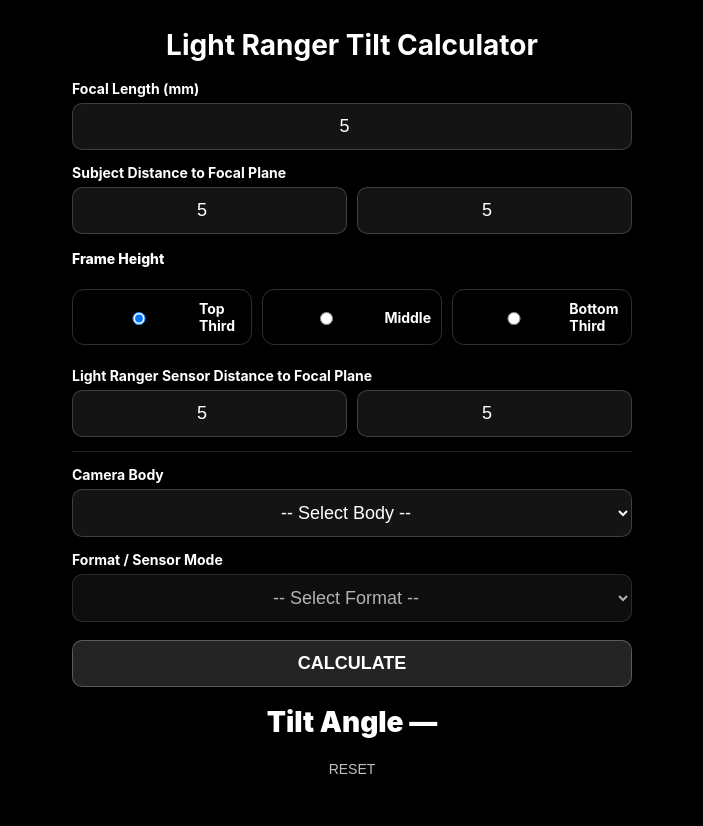
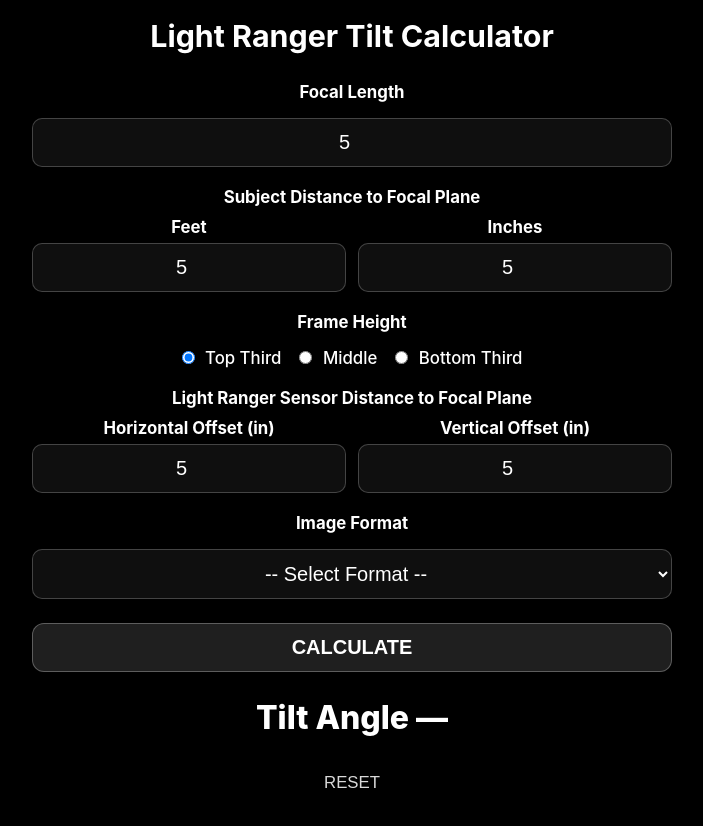
Before and after one commit to williamfranks150/lightrangertiltcalc, a plain HTML site: page index.html in a window 1280 px wide. Both pictures are taken after typing "5", "5", "5", "5", "5" into the empty fields and a click on the button "CALCULATE". Shown: the whole page, without its empty margins (288-991 px from the left). Drawn offline with Linux system fonts and the light colour scheme.

Commit message:
Refactor Light Ranger Tilt Calculator UI and logic
Updated HTML structure, styles, and JavaScript functionality for the Light Ranger Tilt Calculator. Improved layout, added new features, and enhanced user experience.

```diff
--- a/index.html
+++ b/index.html
@@ -3,272 +3,363 @@
 <head>
   <meta charset="UTF-8" />
   <meta name="viewport" content="width=device-width, initial-scale=1, viewport-fit=cover" />
-
   <title>Light Ranger Tilt Calculator</title>
 
   <!-- iOS standalone -->
   <meta name="apple-mobile-web-app-capable" content="yes" />
   <meta name="apple-mobile-web-app-status-bar-style" content="black-translucent" />
-  <meta name="apple-mobile-web-app-title" content="LR Tilt" />
-
   <meta name="theme-color" content="#000000" />
   <link rel="manifest" href="manifest.json" />
 
   <style>
     :root{
-      --bg:#000;
-      --fg:#fff;
-      --muted:rgba(255,255,255,.65);
-      --line:rgba(255,255,255,.18);
-      --field:rgba(255,255,255,.08);
+      --pad: 18px;
+      --border: rgba(255,255,255,0.22);
+      --field-bg: rgba(255,255,255,0.06);
+      --btn-bg: rgba(255,255,255,0.12);
     }
 
-    html, body { height: 100%; }
+    html, body { height: 100%; margin: 0; background:#000; color:#fff; }
+
     body{
-      margin:0;
-      background:var(--bg);
-      color:var(--fg);
-      font-family:-apple-system, system-ui, Segoe UI, Roboto, Helvetica, Arial, sans-serif;
-      -webkit-font-smoothing:antialiased;
-
+      font-family:-apple-system,BlinkMacSystemFont,"Segoe UI",Roboto,Helvetica,Arial,sans-serif;
       padding:
-        calc(env(safe-area-inset-top) + 18px)
-        calc(env(safe-area-inset-right) + 18px)
-        calc(env(safe-area-inset-bottom) + 18px)
-        calc(env(safe-area-inset-left) + 18px);
-
-      display:flex;
-      justify-content:center;
-      align-items:flex-start;
+        calc(env(safe-area-inset-top) + var(--pad))
+        calc(env(safe-area-inset-right) + var(--pad))
+        calc(env(safe-area-inset-bottom) + var(--pad))
+        calc(env(safe-area-inset-left) + var(--pad));
+      box-sizing:border-box;
     }
 
-    .wrap{ width:min(560px,100%); }
+    .app{
+      min-height: calc(100vh - env(safe-area-inset-top) - env(safe-area-inset-bottom));
+      max-width: 640px;
+      margin: 0 auto;
+      display:flex;
+      flex-direction:column;
+      align-items:center;
+      gap:10px;
+    }
 
     h2{
-      margin:10px 0 18px;
-      font-size:28px;
+      font-size: 1.9rem;
+      margin: 0 0 8px 0;
+      text-align:center;
       font-weight:700;
+    }
+
+    label, .frame-height-label{
+      width:100%;
+      display:block;
+      margin-top:10px;
+      font-weight:700;
+      font-size:1.05rem;
       text-align:center;
     }
 
-    label{
-      display:block;
-      margin-top:14px;
-      margin-bottom:6px;
-      font-weight:700;
-      font-size:14px;
-      text-align:left;
-    }
-
-    input, select, button{
+    input, select{
       width:100%;
+      padding:12px 10px;
+      margin-top:6px;
+      font-size:1.25rem;
+      text-align:center;
+      border-radius:10px;
+      border:1px solid var(--border);
+      background:var(--field-bg);
+      color:#fff;
       box-sizing:border-box;
-      border-radius:10px;
-      border:1px solid var(--line);
-      background:var(--field);
-      color:var(--fg);
-      padding:12px;
-      font-size:18px;
-      text-align:center;
       outline:none;
     }
 
     .inline-group{
       display:flex;
-      gap:10px;
+      gap:12px;
+      width:100%;
     }
-    .inline-group > div{ flex:1; }
-
-    .radio-title{
-      margin-top:16px;
-      font-weight:800;
-      font-size:14px;
-      text-align:left;
+    .inline-group label{
+      flex:1;
+      margin-top:0;
+      font-weight:700;
     }
 
     .radio-group{
-      margin-top:8px;
       display:flex;
-      gap:10px;
+      justify-content:center;
+      gap:18px;
+      flex-wrap:wrap;
+      width:100%;
+      margin-top:6px;
+    }
+    .radio-group label{
+      font-weight:500;
+      font-size:1.05rem;
+      width:auto;
+      margin-top:0;
+    }
+    .radio-group input{
+      width:auto;
+      margin:0 6px 0 0;
     }
 
-    .radio-pill{
-      flex:1;
-      border:1px solid var(--line);
-      border-radius:12px;
-      padding:10px;
+    .btn-row{
+      width:100%;
       display:flex;
       justify-content:center;
-      align-items:center;
-      gap:6px;
-      font-size:14px;
-    }
-
-    .divider{
       margin-top:14px;
-      height:1px;
-      background:rgba(255,255,255,.12);
-    }
-
-    .actions{
-      margin-top:18px;
     }
 
     #calcBtn{
-      font-weight:800;
-      background:rgba(255,255,255,.14);
-      border:1px solid rgba(255,255,255,.25);
+      width:100%;
+      padding:12px 10px;
+      font-size:1.25rem;
+      font-weight:700;
+      border-radius:12px;
+      border:1px solid rgba(255,255,255,0.28);
+      background:var(--btn-bg);
+      color:#fff;
     }
 
     #result{
-      margin-top:18px;
-      font-size:28px;
-      font-weight:900;
+      margin-top:16px;
+      font-size:2.0rem;
+      font-weight:800;
       text-align:center;
+      width:100%;
     }
 
     #resetBtn{
-      margin-top:10px;
+      margin-top:18px;
       background:transparent;
       border:none;
-      font-size:14px;
-      color:rgba(255,255,255,.75);
+      color:rgba(255,255,255,0.85);
+      font-size:1.05rem;
+      font-weight:300;
+      padding:8px 10px;
     }
   </style>
 </head>
 
 <body>
-<div class="wrap">
-
+  <div class="app">
     <h2>Light Ranger Tilt Calculator</h2>
 
-  <label>Focal Length (mm)</label>
-  <input type="number" id="focal" inputmode="numeric" />
+    <label for="focal">Focal Length</label>
+    <input type="number" id="focal" inputmode="decimal" />
 
     <label>Subject Distance to Focal Plane</label>
     <div class="inline-group">
-    <div><input type="number" id="feet" placeholder="Feet" /></div>
-    <div><input type="number" id="inches" placeholder="Inches" /></div>
+      <label>Feet<br><input type="number" id="feet" inputmode="numeric" /></label>
+      <label>Inches<br><input type="number" id="inches" inputmode="decimal" /></label>
     </div>
 
-  <div class="radio-title">Frame Height</div>
+    <div class="frame-height-label" style="margin-top: 10px;">Frame Height</div>
     <div class="radio-group">
-    <label class="radio-pill"><input type="radio" name="frame" value="top" checked />Top Third</label>
-    <label class="radio-pill"><input type="radio" name="frame" value="middle" />Middle</label>
-    <label class="radio-pill"><input type="radio" name="frame" value="bottom" />Bottom Third</label>
+      <label><input type="radio" name="frame" value="top" checked /> Top Third</label>
+      <label><input type="radio" name="frame" value="middle" /> Middle</label>
+      <label><input type="radio" name="frame" value="bottom" /> Bottom Third</label>
     </div>
 
-  <label style="margin-top:16px;">Light Ranger Sensor Distance to Focal Plane</label>
+    <label style="font-weight:700; margin-top: 10px;">Light Ranger Sensor Distance to Focal Plane</label>
     <div class="inline-group">
-    <div><input type="number" id="lr_offset" placeholder="Horizontal Offset (in)" /></div>
-    <div><input type="number" id="lr_height" placeholder="Vertical Offset (in)" /></div>
+      <label>Horizontal Offset (in)<br><input type="number" id="lr_offset" inputmode="decimal" /></label>
+      <label>Vertical Offset (in)<br><input type="number" id="lr_height" inputmode="decimal" /></label>
     </div>
 
-  <div class="divider"></div>
+    <label for="sensorMode">Image Format</label>
+    <select id="sensorMode">
+      <option value="">-- Select Format --</option>
 
-  <label>Camera Body</label>
-  <select id="cameraBody">
-    <option value="">-- Select Body --</option>
+      <optgroup label="ARRI">
+        <option value="5120,2880,22.36">ARRIRAW 5.1K (5120×2880)</option>
+        <option value="4608,3164,24.54">ARRIRAW 4.6K (4608×3164)</option>
+        <option value="4608,2592,20.10">ProRes 4.6K 16:9 (4608×2592)</option>
+        <option value="4096,2048,16.48">ProRes 4K 2:1 (4096×2048)</option>
+        <option value="3840,2160,18.66">ProRes UHD (3840×2160)</option>
+        <option value="2880,2160,14.66">ProRes 2.8K Ana (2880×2160)</option>
+      </optgroup>
+
+      <optgroup label="Sony">
+        <option value="8192,3432,18.56">8.2K 2.39:1 (8192×3432)</option>
+        <option value="7680,4320,24.00">7.6K 16:9 (7680×4320)</option>
+        <option value="5480,2296,13.90">5.5K 2.39:1 (5480×2296)</option>
+      </optgroup>
+
+      <optgroup label="RED">
+        <option value="8192,4320,20.00">8K FF (8192×4320)</option>
+        <option value="6144,2592,12.80">6K S35 (6144×2592)</option>
+        <option value="5120,2160,10.66">5K S35 (5120×2160)</option>
+        <option value="4480,1920,10.80">4.5K WS (4480×1920)</option>
+      </optgroup>
+
+      <option value="custom">Custom / Manual</option>
     </select>
 
-  <label>Format / Sensor Mode</label>
-  <select id="formatMode" disabled>
-    <option value="">-- Select Format --</option>
-  </select>
-
-  <div class="actions">
-    <button id="calcBtn">CALCULATE</button>
+    <div class="btn-row">
+      <button id="calcBtn" type="button">CALCULATE</button>
     </div>
 
     <div id="result">Tilt Angle —</div>
-  <button id="resetBtn">RESET</button>
-
+    <button id="resetBtn" type="button">RESET</button>
   </div>
 
   <script>
-/* ===== CAMERA DATABASE (unchanged) ===== */
-const CAMERA_DB = {
-  "ARRI ALEXA 35":[
-    {label:"4.6K 3:2 Open Gate",vmm:19.22},
-    {label:"4.6K 16:9",vmm:15.75},
-    {label:"4K 16:9",vmm:14.00},
-    {label:"UHD",vmm:13.12},
-    {label:"4K 2:1",vmm:12.44},
-    {label:"3.3K 6:5",vmm:16.95},
-    {label:"3K 1:1",vmm:18.66},
-    {label:"2K S16",vmm:7.00}
-  ],
-
-  "Sony VENICE":[
-    {label:"6K FF 3:2",vmm:24.00},
-    {label:"6K FF 17:9",vmm:19.00},
-    {label:"5.7K FF 16:9",vmm:19.00},
-    {label:"4K S35 4:3",vmm:18.00},
-    {label:"4K S35 16:9",vmm:12.80}
-  ],
-
-  "RED KOMODO":[
-    {label:"6K 17:9",vmm:14.26},
-    {label:"6K 2:1",vmm:13.52},
-    {label:"6K 2.4:1",vmm:11.32},
-    {label:"6K 16:9",vmm:14.26}
-  ]
-};
-
-/* ===== UI ===== */
-const $ = id => document.getElementById(id);
-let activeSensorMM = null;
-
-function populateBodies(){
-  Object.keys(CAMERA_DB).forEach(b=>{
-    const o=document.createElement("option");
-    o.value=b; o.textContent=b;
-    $("cameraBody").appendChild(o);
-  });
+    // PWA offline (optional)
+    if ('serviceWorker' in navigator) {
+      window.addEventListener('load', () => navigator.serviceWorker.register('sw.js'));
     }
 
-$("cameraBody").onchange=()=>{
-  const body=$("cameraBody").value;
-  $("formatMode").innerHTML=`<option value="">-- Select Format --</option>`;
-  if(!CAMERA_DB[body]) return;
+    // internal-only values (not shown in UI)
+    let sensorHeightMM = null;
+    let customSensorHeightMM = null;
 
-  CAMERA_DB[body].forEach((f,i)=>{
-    const o=document.createElement("option");
-    o.value=i; o.textContent=f.label;
-    $("formatMode").appendChild(o);
+    function saveField(id){
+      const el = document.getElementById(id);
+      if (!el) return;
+      localStorage.setItem(id, el.value ?? '');
+    }
+
+    function saveFrame(){
+      const frame = document.querySelector('input[name="frame"]:checked');
+      if (frame) localStorage.setItem('frame', frame.value);
+    }
+
+    function restoreAll(){
+      const ids = ['focal','feet','inches','lr_height','lr_offset','sensorMode','customSensorMM'];
+      for (const k of ids){
+        const v = localStorage.getItem(k);
+        if (v === null) continue;
+        const el = document.getElementById(k);
+        if (el) el.value = v;
+      }
+
+      const savedFrame = localStorage.getItem('frame');
+      if (savedFrame){
+        const r = document.querySelector(`input[name="frame"][value="${savedFrame}"]`);
+        if (r) r.checked = true;
+      }
+    }
+
+    function updateSensorValues(){
+      const mode = document.getElementById("sensorMode").value;
+
+      if (mode === "custom") {
+        sensorHeightMM = customSensorHeightMM; // may be null until user sets it elsewhere
+        return;
+      }
+
+      if (!mode){
+        sensorHeightMM = null;
+        return;
+      }
+
+      const parts = mode.split(",");
+      const height = parseFloat(parts[2]);
+      sensorHeightMM = Number.isNaN(height) ? null : height;
+    }
+
+    function normalizeNumbers(){
+      const fEl = document.getElementById("focal");
+      if (fEl.value !== "") {
+        const f = Number(fEl.value);
+        if (!Number.isNaN(f)) fEl.value = String(Math.ceil(f));
+      }
+
+      const inEl = document.getElementById("inches");
+      if (inEl.value !== "") {
+        const inch = Number(inEl.value);
+        if (!Number.isNaN(inch)) inEl.value = String(Math.ceil(inch));
+      }
+
+      const ftEl = document.getElementById("feet");
+      if (ftEl.value !== "") {
+        const ft = Number(ftEl.value);
+        if (!Number.isNaN(ft)) ftEl.value = String(Math.trunc(ft));
+      }
+
+      saveField('focal'); saveField('feet'); saveField('inches');
+    }
+
+    function calculateTilt(){
+      try {
+        normalizeNumbers();
+
+        const f = parseFloat(document.getElementById("focal").value);
+        const ft = parseFloat(document.getElementById("feet").value);
+        const inch = parseFloat(document.getElementById("inches").value);
+        const h = parseFloat(document.getElementById("lr_height").value);
+        const z = parseFloat(document.getElementById("lr_offset").value);
+
+        if (
+          Number.isNaN(f) || Number.isNaN(ft) || Number.isNaN(inch) ||
+          Number.isNaN(h) || Number.isNaN(z) ||
+          f === 0 || sensorHeightMM === null
+        ){
+          document.getElementById("result").innerText = "Tilt Angle —";
+          return;
+        }
+
+        const d = (ft * 12) + inch;                 // inches
+        const horizontal_leg = d - z;
+        const base_angle = Math.atan(-h / horizontal_leg) * (180 / Math.PI);
+        const vfov = 2 * Math.atan((sensorHeightMM / 2) / f) * (180 / Math.PI);
+
+        const frame_choice = document.querySelector('input[name="frame"]:checked')?.value ?? "top";
+        let frame_pos = 0.25;
+        if (frame_choice === "middle") frame_pos = 0.5;
+        else if (frame_choice === "top") frame_pos = 0.75;
+
+        const offset = (vfov / 2) * (0.5 - frame_pos);
+        const final_angle = base_angle + offset;
+
+        document.getElementById("result").innerText = `Tilt Angle: ${final_angle.toFixed(2)}°`;
+      } catch {
+        document.getElementById("result").innerText = "Tilt Angle —";
+      }
+    }
+
+    function clearFields(){
+      const ids = ['focal','feet','inches','lr_height','lr_offset','sensorMode','customSensorMM'];
+      for (const id of ids) localStorage.removeItem(id);
+
+      ids.forEach(id => {
+        const el = document.getElementById(id);
+        if (el) el.value = '';
       });
-  $("formatMode").disabled=false;
-};
 
-$("formatMode").onchange=()=>{
-  const body=$("cameraBody").value;
-  const idx=$("formatMode").value;
-  activeSensorMM = CAMERA_DB[body][idx]?.vmm ?? null;
-};
+      localStorage.removeItem('frame');
+      document.querySelector('input[name="frame"][value="top"]').checked = true;
 
-$("calcBtn").onclick=()=>{
-  const f=+$("focal").value;
-  const ft=+$("feet").value;
-  const inch=+$("inches").value;
-  const h=+$("lr_height").value;
-  const z=+$("lr_offset").value;
+      sensorHeightMM = null;
+      customSensorHeightMM = null;
 
-  if(!activeSensorMM||!f) return $("result").innerText="Tilt Angle —";
+      document.getElementById("result").innerText = "Tilt Angle —";
+    }
 
-  const d=(ft*12)+inch;
-  const base=Math.atan(-h/(d-z))*180/Math.PI;
-  const vfov=2*Math.atan((activeSensorMM/2)/f)*180/Math.PI;
+    // wiring (save-only, no auto-calc)
+    window.addEventListener('load', () => {
+      restoreAll();
+      updateSensorValues();
 
-  const frame=document.querySelector("input[name='frame']:checked").value;
-  const pos=frame==="top"?0.75:frame==="middle"?0.5:0.25;
+      ['focal','feet','inches','lr_height','lr_offset'].forEach(id => {
+        const el = document.getElementById(id);
+        el.addEventListener('input', () => saveField(id));
+        el.addEventListener('change', () => saveField(id));
+      });
 
-  const final=base+(vfov/2)*(0.5-pos);
-  $("result").innerText=`Tilt Angle: ${final.toFixed(2)}°`;
-};
+      document.getElementById('sensorMode').addEventListener('change', () => {
+        saveField('sensorMode');
+        updateSensorValues();
+      });
 
-$("resetBtn").onclick=()=>location.reload();
+      document.querySelectorAll('input[name="frame"]').forEach(r => {
+        r.addEventListener('change', saveFrame);
+      });
 
-populateBodies();
+      document.getElementById('calcBtn').addEventListener('click', calculateTilt);
+      document.getElementById('resetBtn').addEventListener('click', clearFields);
+
+      document.getElementById("result").innerText = "Tilt Angle —";
+    });
   </script>
 </body>
 </html>
```
Lines whose indentation alone changed are shown as unchanged.
